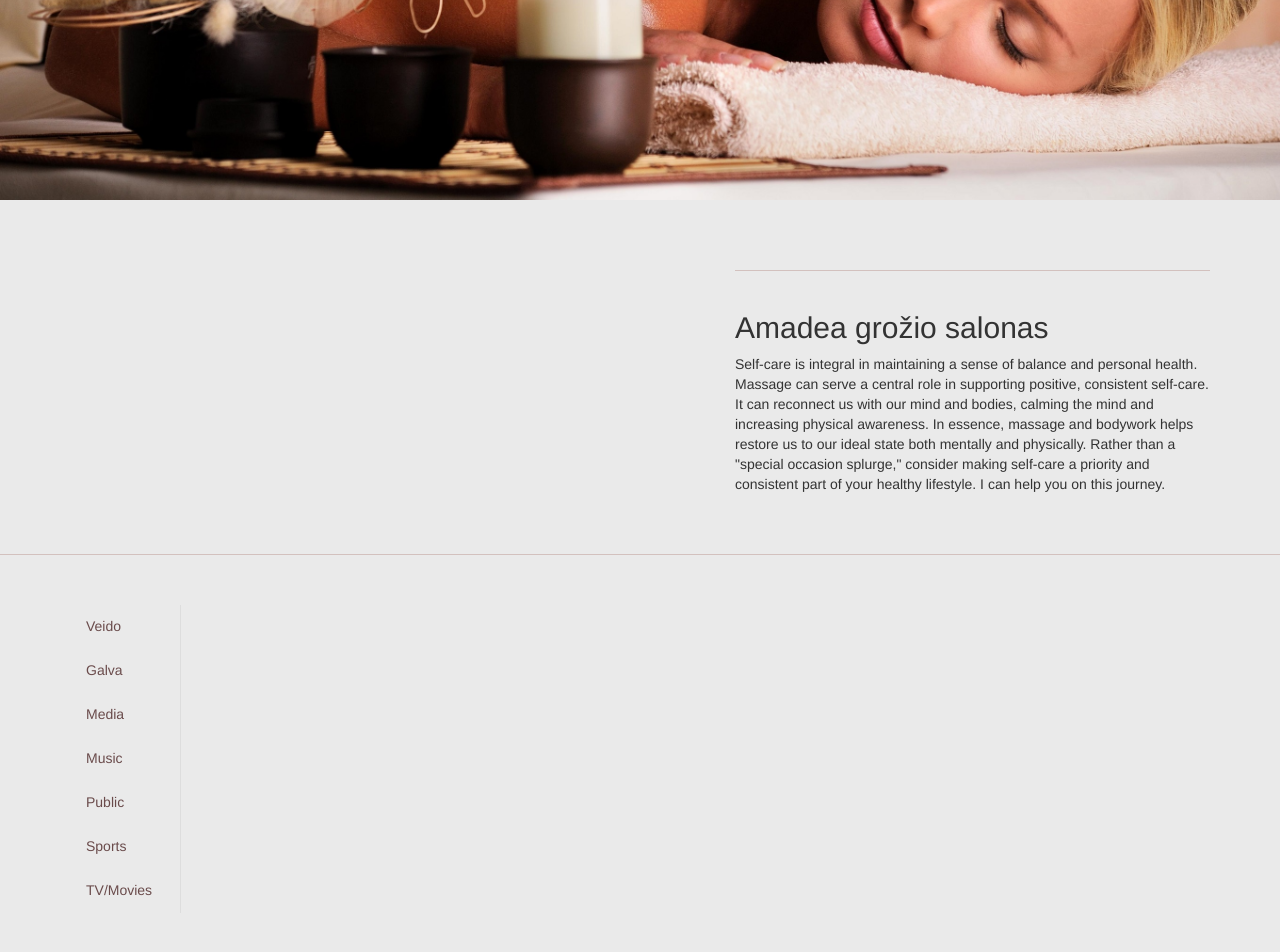
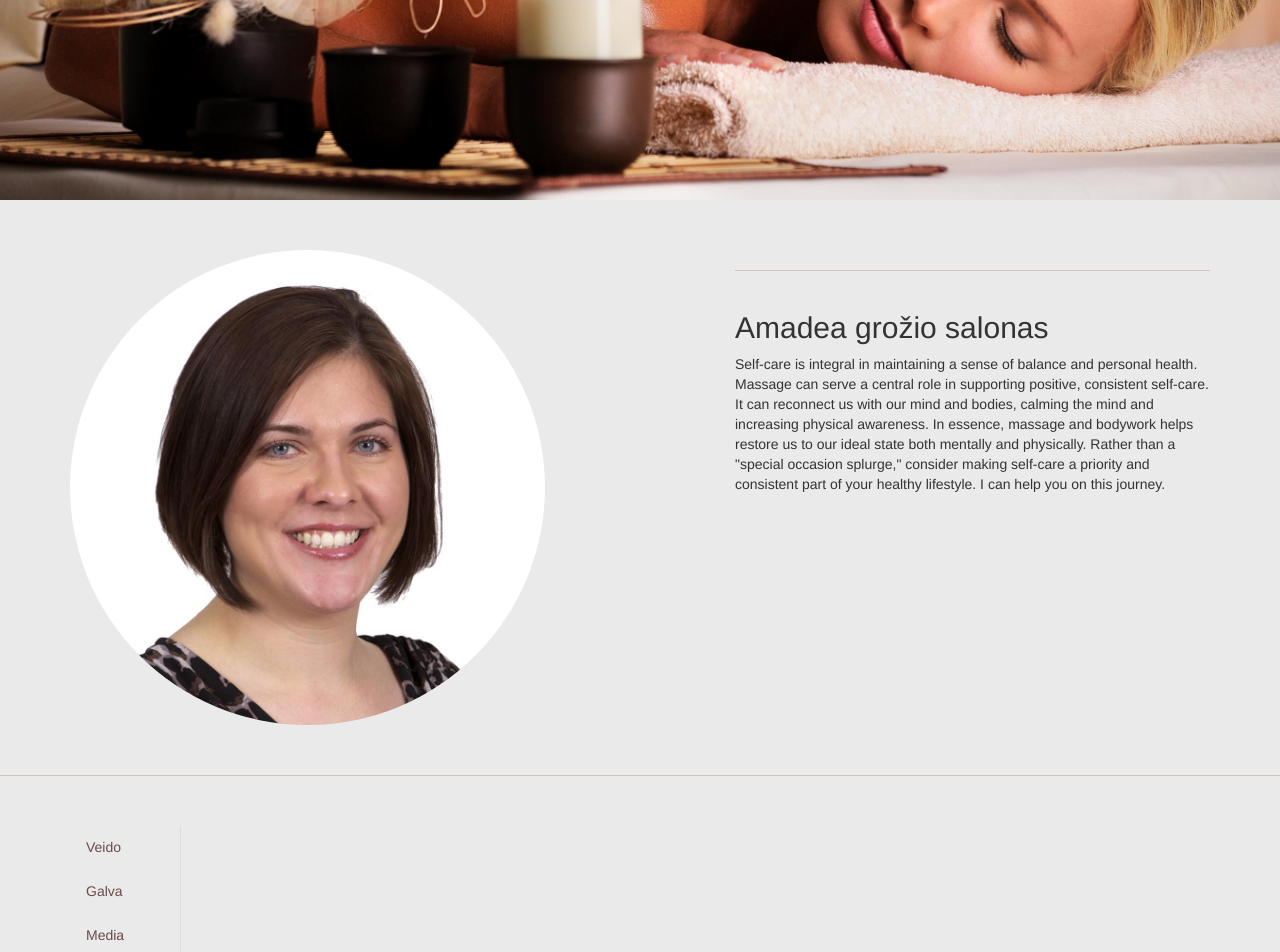
Before and after one commit to Epochi/Amadea, a Jekyll site: the page built from index.html, in a window 1280 px wide. Shown: the part 447-1399 px from the top of the page. Built offline with Jekyll 4.4.1, drawn with Linux system fonts in a browser that asks for light colours; nearby versions of some CDN libraries.

Commit message:
Update about.html

```diff
--- a/_includes/about.html
+++ b/_includes/about.html
@@ -9,7 +9,7 @@
 				<p>Self-care is integral in maintaining a sense of balance and personal health. Massage can serve a central role in supporting positive, consistent self-care. It can reconnect us with our mind and bodies, calming the mind and increasing physical awareness. In essence, massage and bodywork helps restore us to our ideal state both mentally and physically. Rather than a "special occasion splurge," consider making self-care a priority and consistent part of your healthy lifestyle. I can help you on this journey.  </p>
 			</div>
 			<div class="col-lg-5 col-sm-pull-6  col-sm-6 amadea-fix">
-			<img style="float:left" class="img-responsive img-circle" src="/mg/stock female.jpg" alt="">
+			<img style="float:left" class="img-responsive img-circle" src="/img/stock female.jpg" alt="">
 			</div>
 
 		</div>
```
